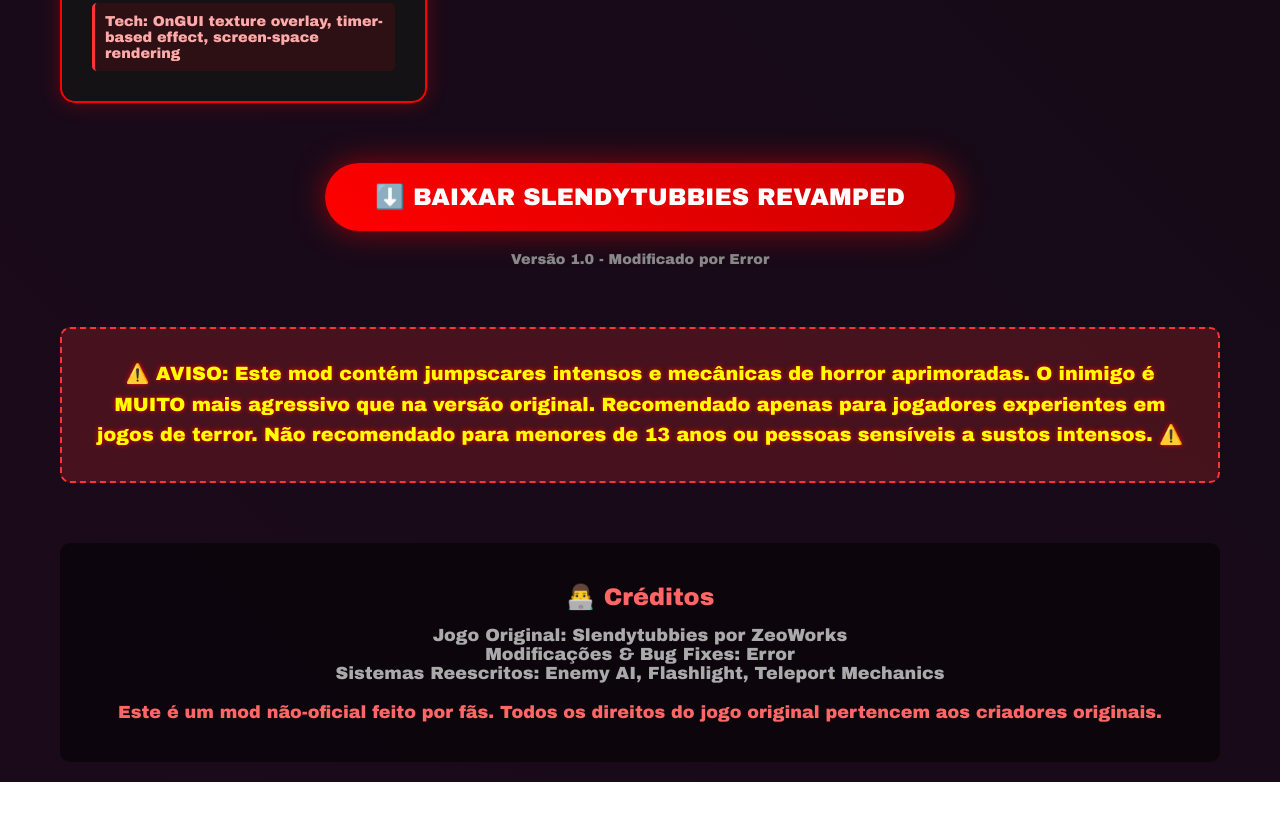
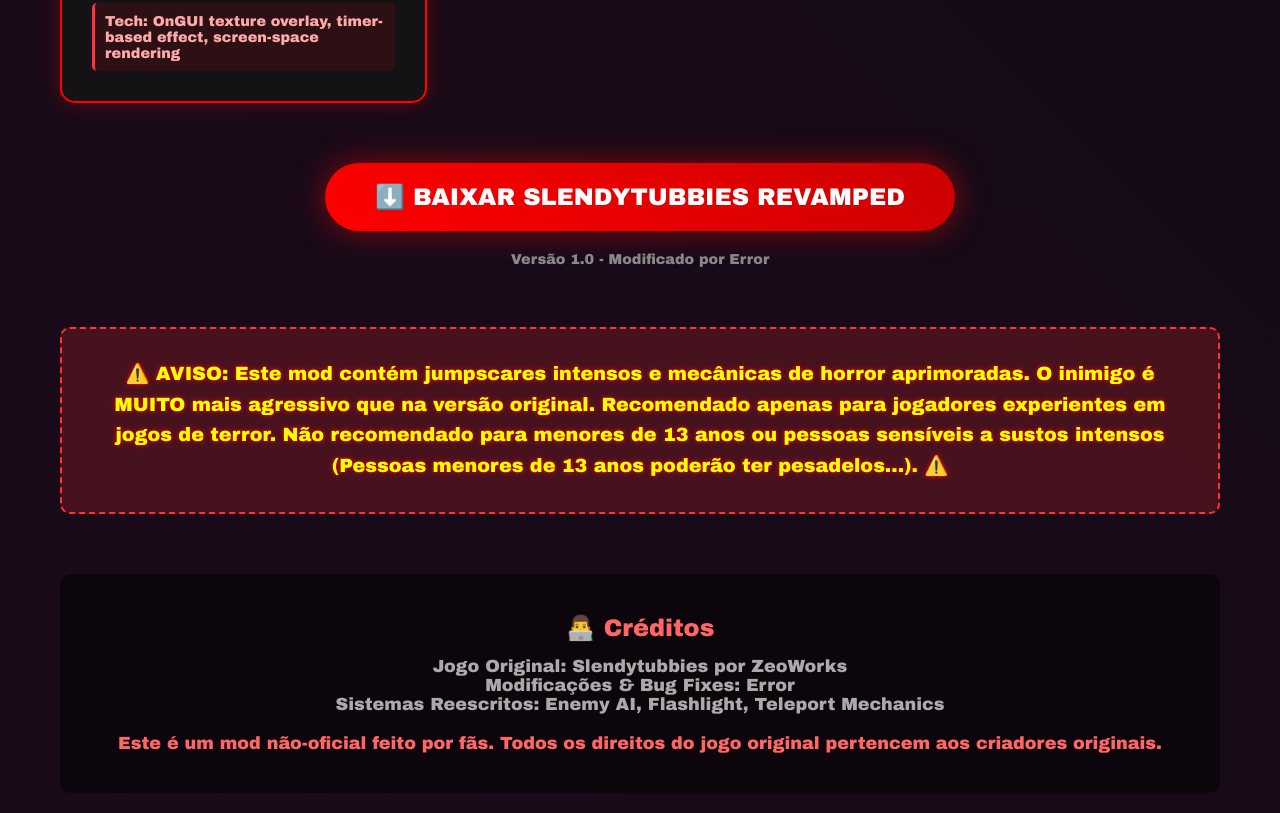
Before and after one commit to eduardo3w45/meu-repositorioV2, a plain HTML site: page index.html in a window 1280 px wide. Shown: the part 2212-3025 px from the top of the page. Before the commit the page ends 2994 px from the top, so only its background shows below. Drawn offline with Linux system fonts and the light colour scheme.

Commit message:
Add website

```diff
--- a/index.html
+++ b/index.html
@@ -397,7 +397,7 @@
                 ⚠️ AVISO: Este mod contém jumpscares intensos e mecânicas de horror aprimoradas.
                 O inimigo é MUITO mais agressivo que na versão original.
                 Recomendado apenas para jogadores experientes em jogos de terror.
-                Não recomendado para menores de 13 anos ou pessoas sensíveis a sustos intensos. ⚠️
+                Não recomendado para menores de 13 anos ou pessoas sensíveis a sustos intensos (Pessoas menores de 13 anos poderão ter pesadelos...). ⚠️
             </p>
         </div>
 
```
